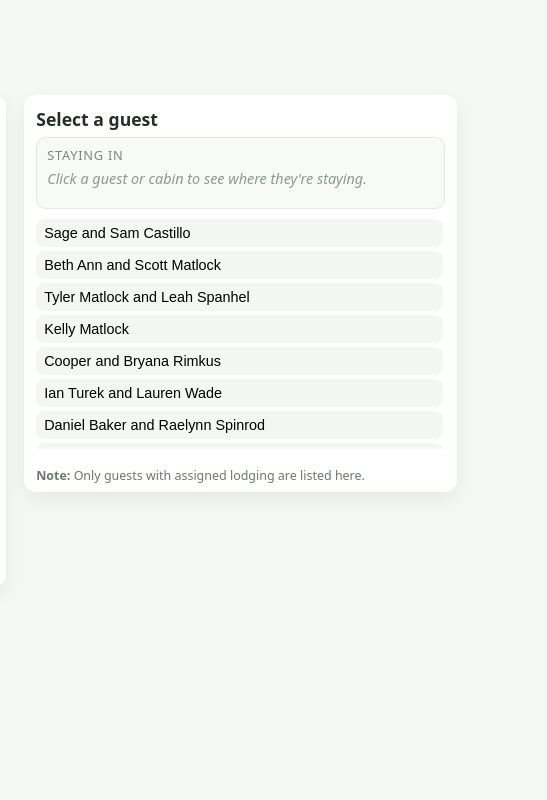
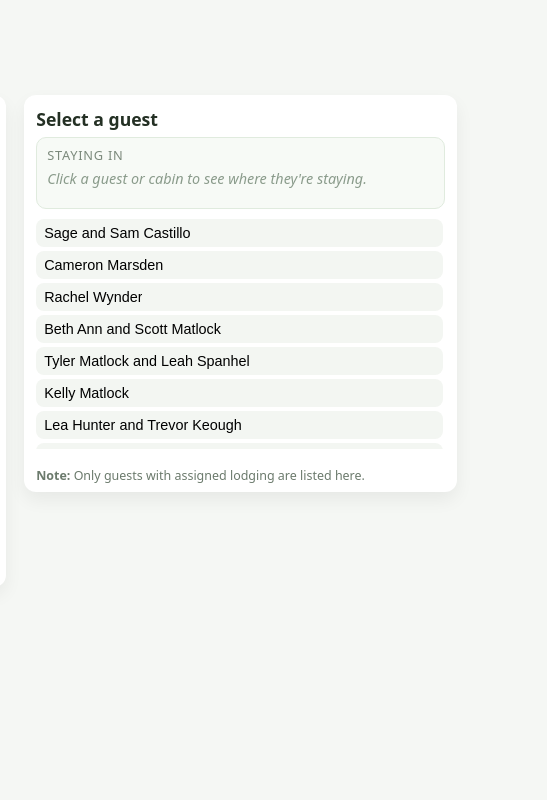
Before and after one commit to mpsmwedding2026/cedars-ranch-wedding-map, a plain HTML site: page index.html in a window 1280 px wide. Shown: the full height of the page, 733-1280 px from the left. Drawn offline with Linux system fonts and the light colour scheme.

Commit message:
Update index.html
Added new picture to lines 550 on

```diff
--- a/index.html
+++ b/index.html
@@ -547,7 +547,10 @@
       number: 2,
       name: "Luckenbach",
       type: "Geodome",
-      guests: []
+      guests: [
+        { name: "Cameron Marsden", photo: "photos/cameronm.png" },
+        { name: "Rachel Wynder", photo: "photos/.png" },
+      ]
     },
     {
       number: 3,
@@ -563,7 +566,9 @@
       number: 4,
       name: "Shiner",
       type: "Geodome",
-      guests: []
+      guests: [
+        { name: "Lea Hunter and Trevor Keough", photo: "photos/lea-trevor.png" },
+      ]
     },
     {
       number: 5,
@@ -578,13 +583,18 @@
       number: 6,
       name: "Lockhart",
       type: "Geodome",
-      guests: []
+      guests: [
+        { name: "Chico Chingaya and Heather Chingaya", photo: "photos/heather-chico.png" },
+      ]
     },
     {
       number: 7,
       name: "Marfa",
       type: "Geodome",
-      guests: []
+      guests: [
+        { name: "Mike and Hannah Welsh", photo: "photos/hannah-mike.png" },
+        { name: "Obie Puckett and Delwin Campbell", photo: "photos/Obie-Delwin.png" },
+      ]
     },
     {
       number: 8,
@@ -596,7 +606,11 @@
       number: 9,
       name: "Mesquite",
       type: "Cabin",
-      guests: []
+      guests: [
+        { name: "Rachel Dexheimer and Andrew Schneider", photo: "photos/rachel-andrew.png" },
+        { name: "Cameron Johnson", photo: "photos/cameron.png" },
+        { name: "Landon Henriksen", photo: "photos/landon.png" },
+      ]
     },
     {
       number: 10,
@@ -928,4 +942,5 @@
   wireHotspots();
   </script>
 </body>
+
 </html>
```
